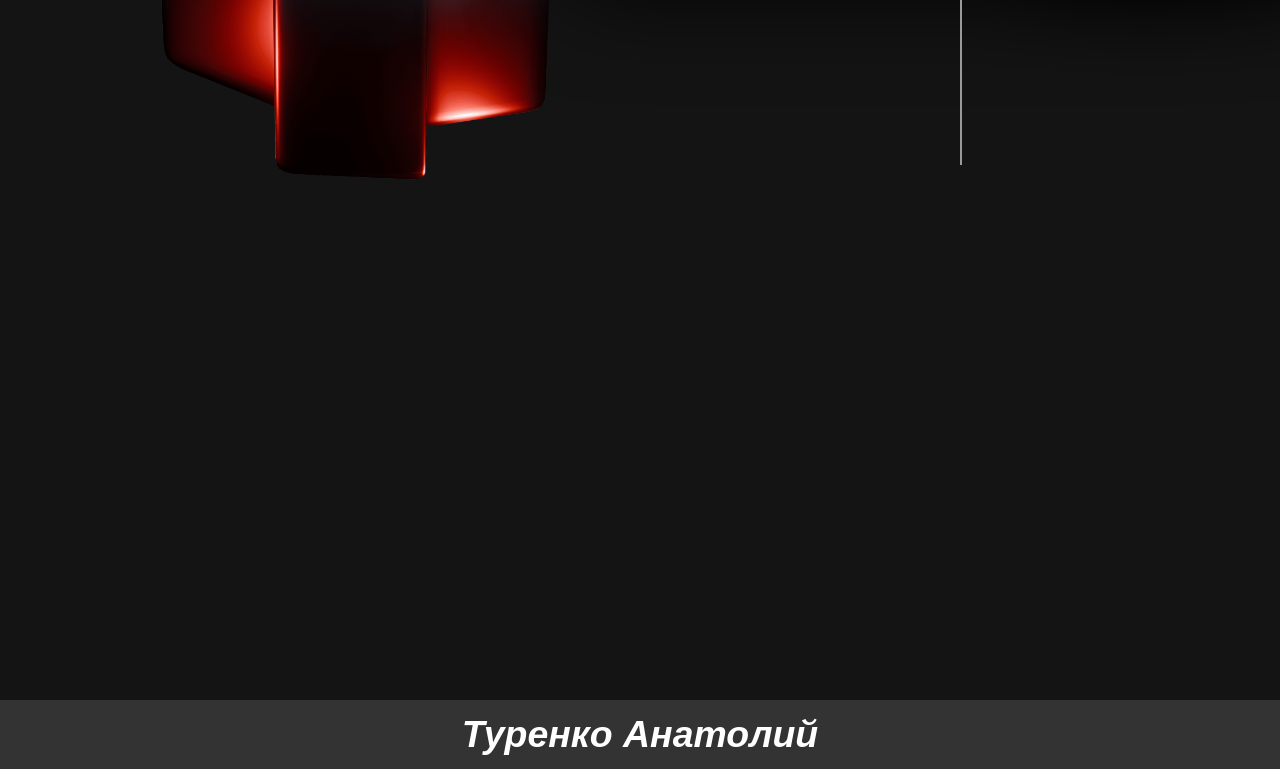
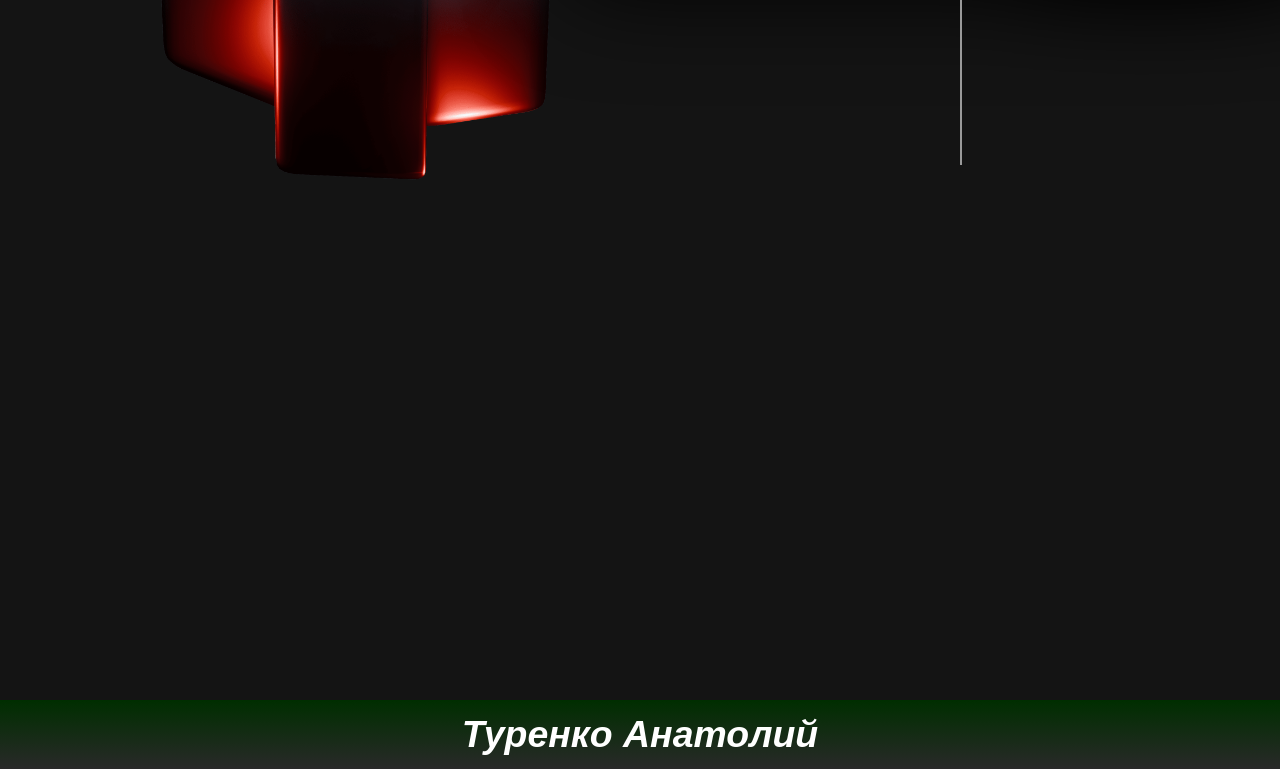
Before and after one commit to AwebdeveloperHello/Website-About-The-City, a plain HTML site: page index.html in a window 1280 px wide. Shown: the part 1331-2100 px from the top of the page. Drawn offline with Linux system fonts and the light colour scheme.

Commit message:
Added changes to the header.

```diff
--- a/style.css
+++ b/style.css
@@ -8,7 +8,7 @@
 
 
 header, footer {
-    background-color: rgb(51, 51, 51);
+    background: linear-gradient(to top, rgb(41, 41, 41), rgb(0, 46, 0));
     color: rgb(255, 255, 255);
     width: 100%;
 }
```
